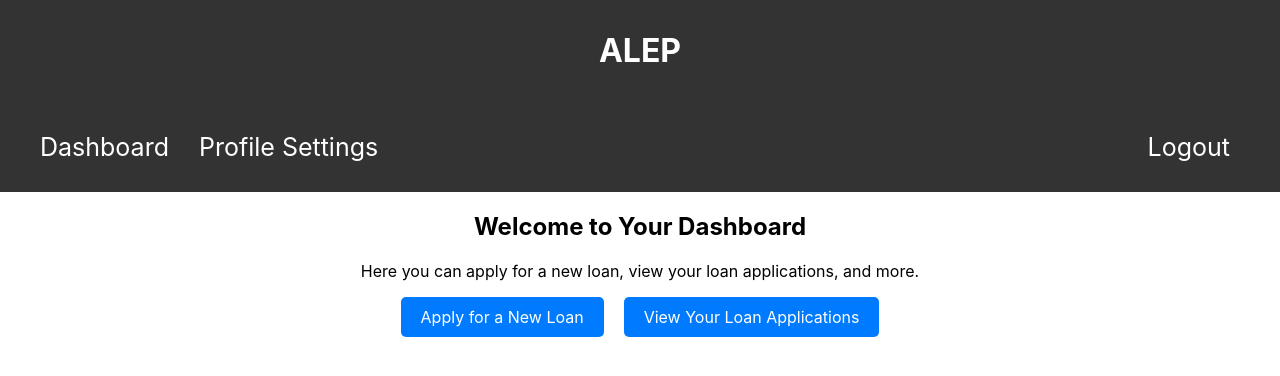
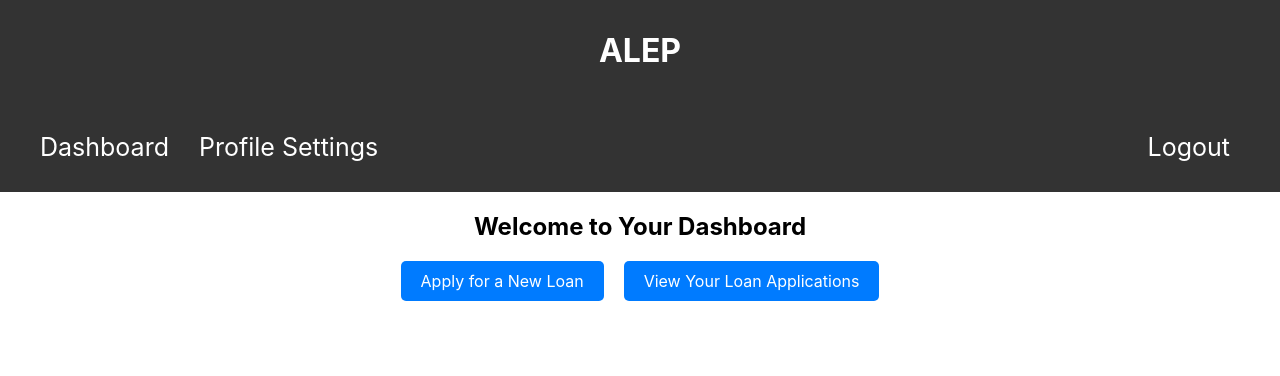
Before and after one commit to Inferinus/ALEP, a React (Create React App) app in the folder alep_frontend/: page /dashboard in a window 1280 px wide. Shown: the top 376 px of the page. Built offline with nearby package versions, Linux system fonts and the light colour scheme; sample sign-in values are in the browser's storage.

Commit message:
Got rid of unnecessary line on dashboard page

```diff
--- a/alep_frontend/src/components/Dashboard.js
+++ b/alep_frontend/src/components/Dashboard.js
@@ -7,7 +7,6 @@ function Dashboard() {
     <div className="Dashboard">
 
       <h2>Welcome to Your Dashboard</h2>
-      <p>Here you can apply for a new loan, view your loan applications, and more.</p>
       <Link to="/apply" className='button'>Apply for a New Loan</Link>
       <span className='button-space'></span>
       <Link to="/loan-applications" className='button'>View Your Loan Applications</Link>
```
